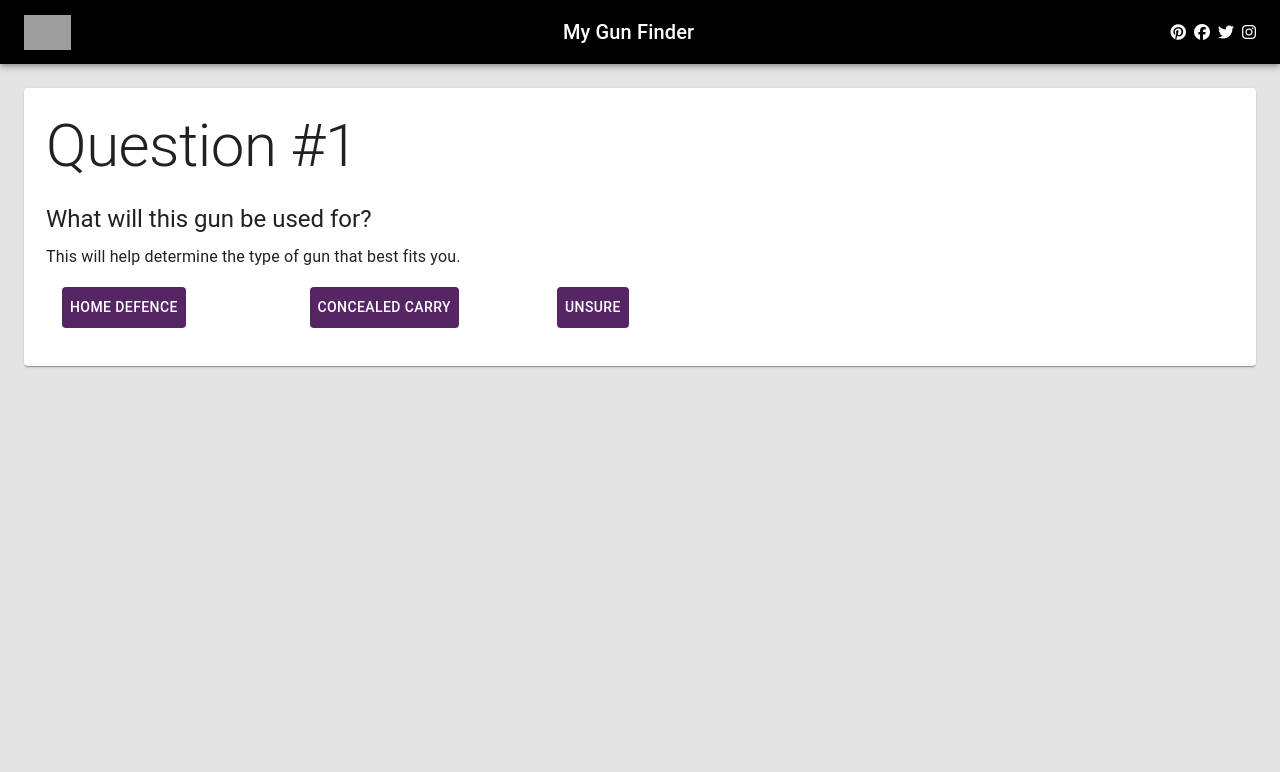
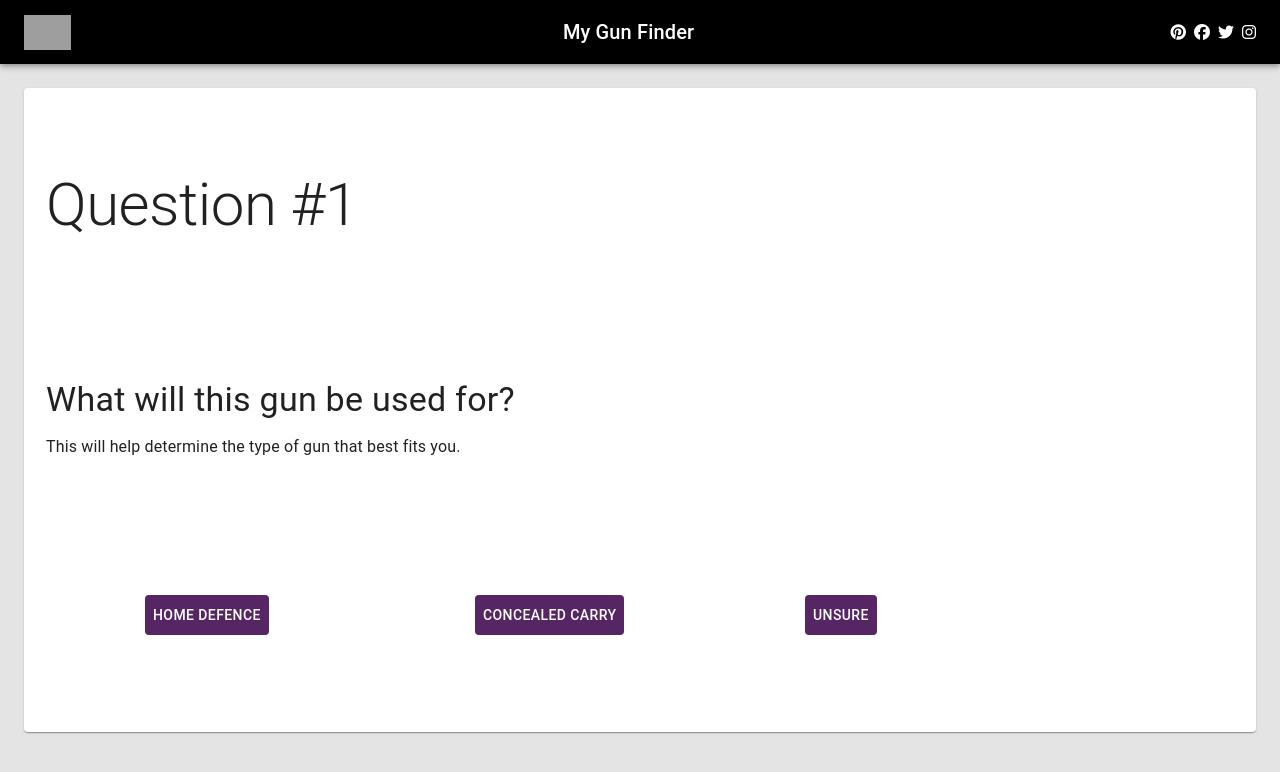
Before and after one commit to JamesDeVore/TWAW-finder, a React (Create React App) app in the folder client/: page /questions in a window 1280 px wide. Both pictures are taken after a click on the button "BEGIN". Shown: the top 772 px of the page. Built offline with nearby package versions, Linux system fonts and the light colour scheme; grey boxes are pictures that could not be loaded.

Commit message:
more style refreshing

```diff
--- a/client/src/components/Questions/Question.js
+++ b/client/src/components/Questions/Question.js
@@ -17,9 +17,16 @@ const useStyles = makeStyles(theme => ({
       backgroundColor: "#a348bf"
     }
   },
+  image:{
+    maxHeight:250,
+    maxWidth:250
+  },
   answers:{
     margin:16
-  }
+  },
+  root:{
+    height:'75vh'
+    }
 }));
 
 //given a question object, just render the question
@@ -34,8 +41,8 @@ export default function Question(props) {
     if (type === "select") {
       return <SelectButtons question={props.question} answer={props.answer} />;
     } else {
-      return answers.map(answer => (
-        <Grid item xs={3}>
+      return answers.map((answer,index) => (
+        <Grid item xs={Math.floor(12/answers.length)}>
           <Button
             className={classes.answerButton}
             onClick={() => {
@@ -49,20 +56,20 @@ export default function Question(props) {
     }
   };
   return (
-    <Grid container direction="row" alignItems="center">
+    <Grid className={classes.root} container direction="row" justify='space-around' alignItems="center">
       <Grid item xs={12}>
         <Typography gutterBottom variant="h2">
           Question #{number + 1}
         </Typography>
       </Grid>
-      <Grid item xs={6}>
-        <Typography gutterBottom variant="h5">{text}</Typography>
+      <Grid item xs={8}>
+        <Typography gutterBottom variant="h4">{text}</Typography>
         <Typography variant="subtitle1">{subtext}</Typography>
       </Grid>
       <Grid item xs={4}>
-        <img src={image} />
+        <img src={image} className={classes.image} />
       </Grid>
-      <Grid className={classes.answers} container justify="flex-start" item xs={10}>
+      <Grid item className={classes.answers} wrap='no-wrap' container justify="flex-start" item xs={10}>
         {allAnswers()}
       </Grid>
     </Grid>
--- a/client/src/components/Questions/QuestionContainer.js
+++ b/client/src/components/Questions/QuestionContainer.js
@@ -11,7 +11,8 @@ import Grid from "@material-ui/core/Grid"
 export default function QuestionContainer(props) {
   const useStyles = makeStyles(theme => ({
     paper: {
-      padding: 22
+      padding: 22,
+      minHeight:'80vh'
     },
     root: {
       marginTop: 24
@@ -24,6 +25,9 @@ export default function QuestionContainer(props) {
       "&:hover": {
         backgroundColor: "gray"
       }
+    },
+    questionArea:{
+      minHeight:"75vh"
     }
   }));
 
@@ -31,9 +35,9 @@ export default function QuestionContainer(props) {
   const classes = useStyles();
   return (
     <Container className={classes.root}>
-      <Paper className={classes.paper}>
-        <Grid container direction='column' spacing={12}>
-          <Grid item xs={12}>
+      <Paper>
+        <Grid container direction="column" justify='space-between' className={classes.paper}>
+          <Grid item xs={12} className={classes.questionArea}>
             <Question
               question={currentQuestion}
               answer={props.answerQuestion}
```
